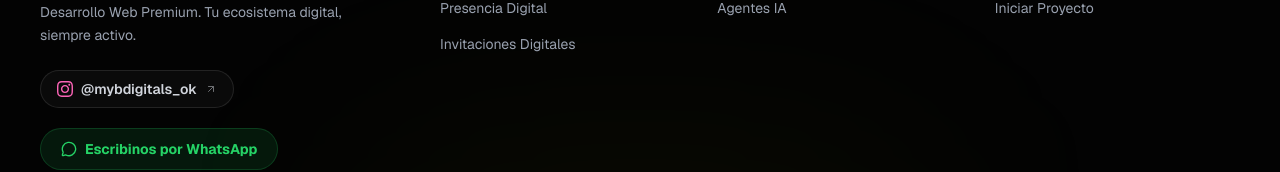
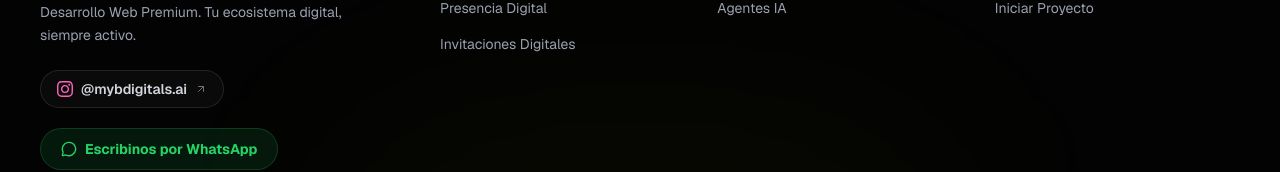
Before and after one commit to ProgWBVSG/mybdigitals-wb, a Next.js app: page /servicios/web/invitaciones/cumples in a window 1280 px wide. Shown: the part 3022-3194 px from the top of the page. Built offline with nearby package versions, Linux system fonts and the light colour scheme.

Commit message:
fix(footer): correct Instagram handle to @mybdigitals.ai

```diff
--- a/src/components/Footer.tsx
+++ b/src/components/Footer.tsx
@@ -59,7 +59,7 @@
             {/* Social */}
             <div className="flex items-center gap-3 mt-1">
                 <a
-                href="https://www.instagram.com/mybdigitals_ok"
+                href="https://www.instagram.com/mybdigitals.ai"
                 target="_blank"
                 rel="noopener noreferrer"
                 aria-label="Instagram de MYB Digitals"
@@ -69,7 +69,7 @@
                 <svg className="w-4 h-4 text-pink-400 group-hover:text-pink-300 transition-colors" fill="currentColor" viewBox="0 0 24 24" aria-hidden="true">
                   <path d="M12 2.163c3.204 0 3.584.012 4.85.07 3.252.148 4.771 1.691 4.919 4.919.058 1.265.069 1.645.069 4.849 0 3.205-.012 3.584-.069 4.849-.149 3.225-1.664 4.771-4.919 4.919-1.266.058-1.644.07-4.85.07-3.204 0-3.584-.012-4.849-.07-3.26-.149-4.771-1.699-4.919-4.92-.058-1.265-.07-1.644-.07-4.849 0-3.204.013-3.583.07-4.849.149-3.227 1.664-4.771 4.919-4.919 1.266-.057 1.645-.069 4.849-.069zm0-2.163c-3.259 0-3.667.014-4.947.072-4.358.2-6.78 2.618-6.98 6.98-.059 1.281-.073 1.689-.073 4.948 0 3.259.014 3.668.072 4.948.2 4.358 2.618 6.78 6.98 6.98 1.281.058 1.689.072 4.948.072 3.259 0 3.668-.014 4.948-.072 4.354-.2 6.782-2.618 6.979-6.98.059-1.28.073-1.689.073-4.948 0-3.259-.014-3.667-.072-4.947-.196-4.354-2.617-6.78-6.979-6.98-1.281-.059-1.69-.073-4.949-.073zm0 5.838c-3.403 0-6.162 2.759-6.162 6.162s2.759 6.163 6.162 6.163 6.162-2.759 6.162-6.163c0-3.403-2.759-6.162-6.162-6.162zm0 10.162c-2.209 0-4-1.79-4-4 0-2.209 1.791-4 4-4s4 1.791 4 4c0 2.21-1.791 4-4 4zm6.406-11.845c-.796 0-1.441.645-1.441 1.44s.645 1.44 1.441 1.44c.795 0 1.439-.645 1.439-1.44s-.644-1.44-1.439-1.44z"/>
                 </svg>
-                @mybdigitals_ok
+                @mybdigitals.ai
                 <ArrowUpRight className="w-3 h-3 opacity-50 group-hover:opacity-100 transition-opacity" />
               </a>
             </div>
```
